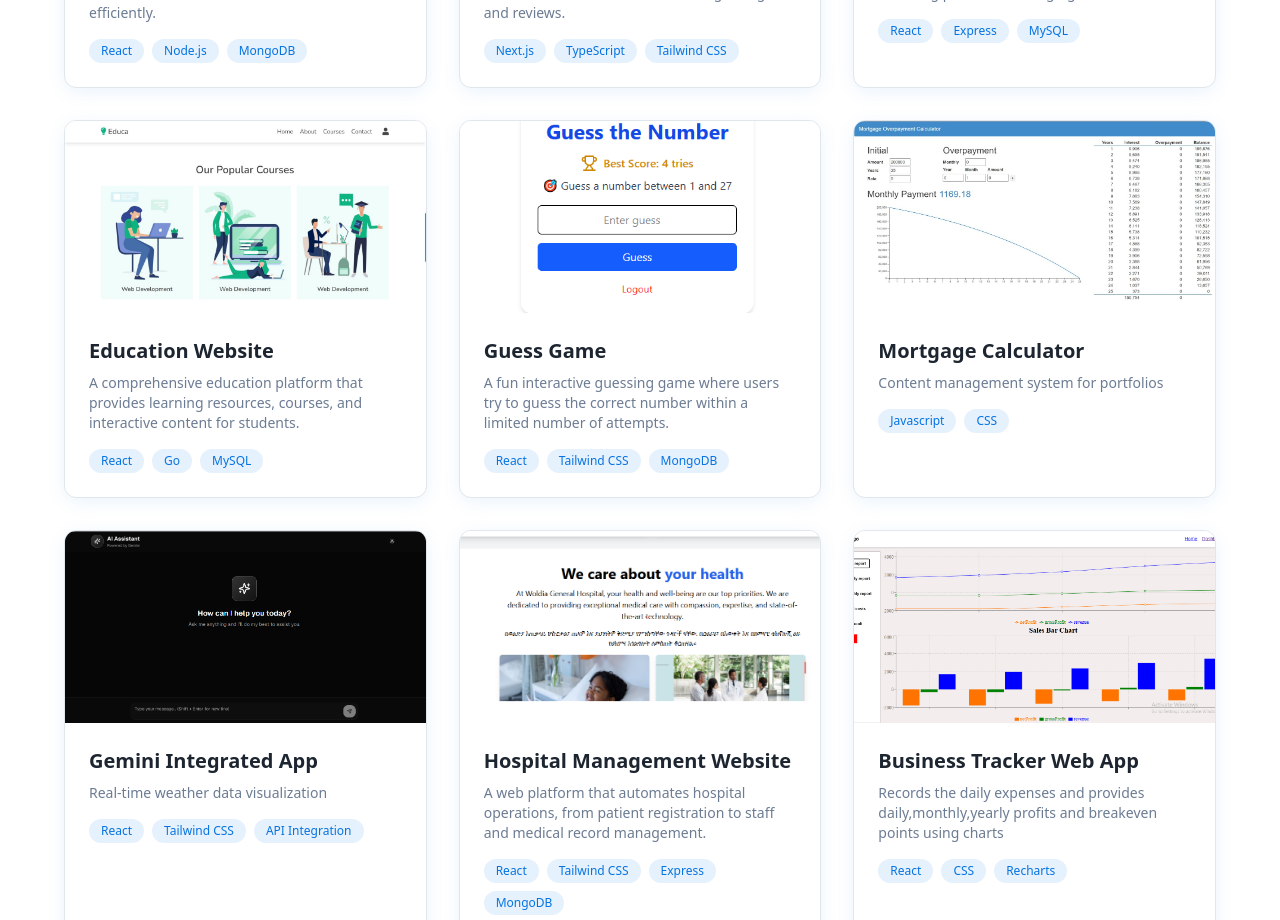
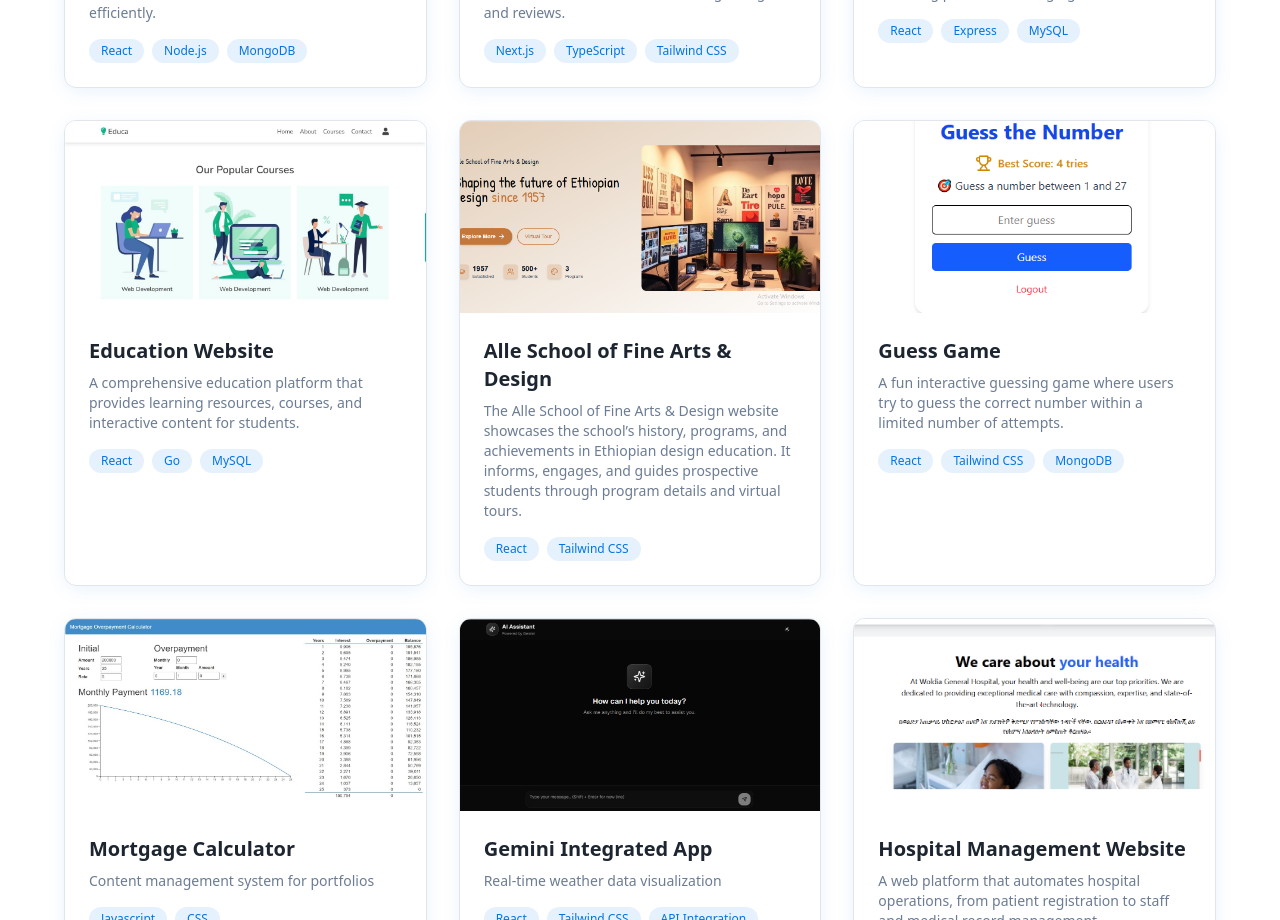
Before and after one commit to natnael2-lang/portfolio2, a React (Vite) app: page / in a window 1280 px wide. Shown: the part 3880-4800 px from the top of the page. Built offline with nearby package versions, Linux system fonts and the light colour scheme; the HTML template or start-up script is replaced by a standard one.

Commit message:
ale added

```diff
--- a/src/components/sections/Portfolio.tsx
+++ b/src/components/sections/Portfolio.tsx
@@ -34,6 +34,14 @@ const Portfolio = () => {
       tags: ["React", "Go", "MySQL"],
       githubLink: "https://github.com/yourusername/education-website",
       deployed: "https://educationallandingpage.netlify.app/"
+    },
+    {
+      title: "Alle School of Fine Arts & Design",
+      description: "The Alle School of Fine Arts & Design website showcases the school’s history, programs, and achievements in Ethiopian design education. It informs, engages, and guides prospective students through program details and virtual tours.",
+      image: "/assets/alle2.png",
+      tags: ["React", "Tailwind CSS",],
+      githubLink: "https://github.com/natnael2-lang/alle-school-of-fine-arts",
+      deployed: "https://alle-school-of-fine-arts.vercel.app/"
     },
     {
       title: "Guess Game",
```
Also changed, not shown: public/assets/alle2.png (added).
